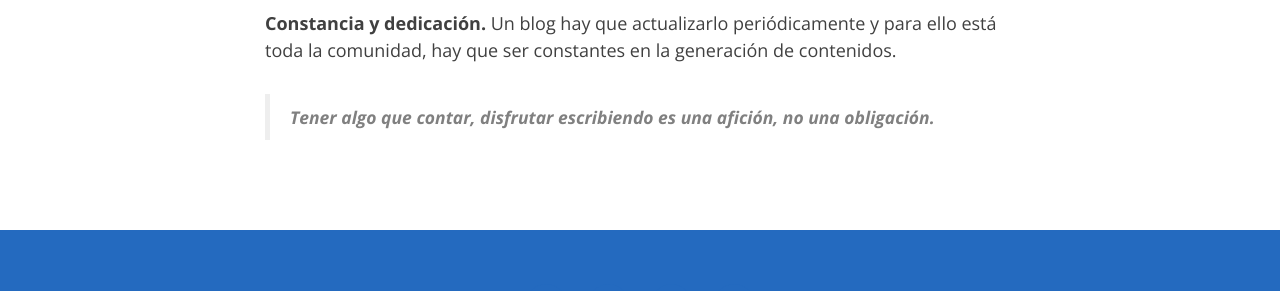
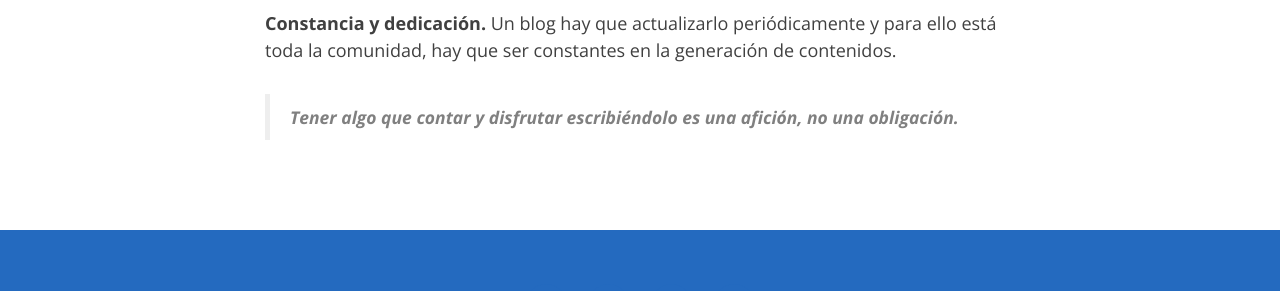
Before and after one commit to Rgrupoec/Rgrupoec.github.io, a Jekyll site: the page built from join_editor.md, in a window 1280 px wide and 900 px high, scrolled down 1918 px. Shown: the part 467-758 px from the top of the window. Built offline with Jekyll 4.4.1, drawn with Linux system fonts in a browser that asks for light colours; nearby versions of some CDN libraries; comment, search, counter and statistics services are not loaded.

Commit message:
Update join_editor.md

```diff
--- a/join_editor.md
+++ b/join_editor.md
@@ -60,4 +60,4 @@
 
 __Constancia y dedicación.__ Un blog hay que actualizarlo periódicamente y para ello está toda la comunidad, hay que ser constantes en la generación de contenidos.
 
-> **Tener algo que contar, disfrutar escribiendo es una afición, no una obligación.**
+> **Tener algo que contar y disfrutar escribiéndolo es una afición, no una obligación.**
```
